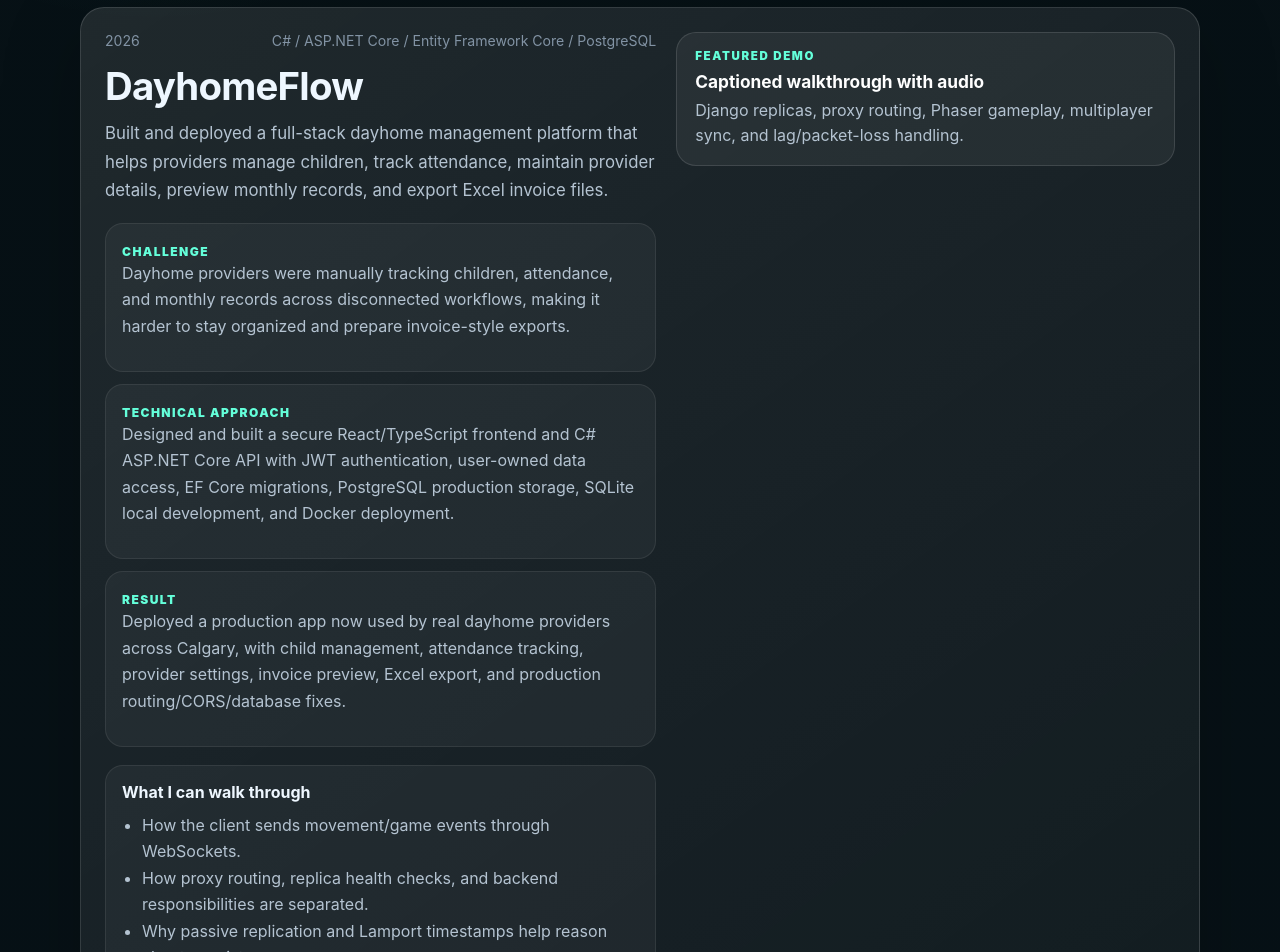
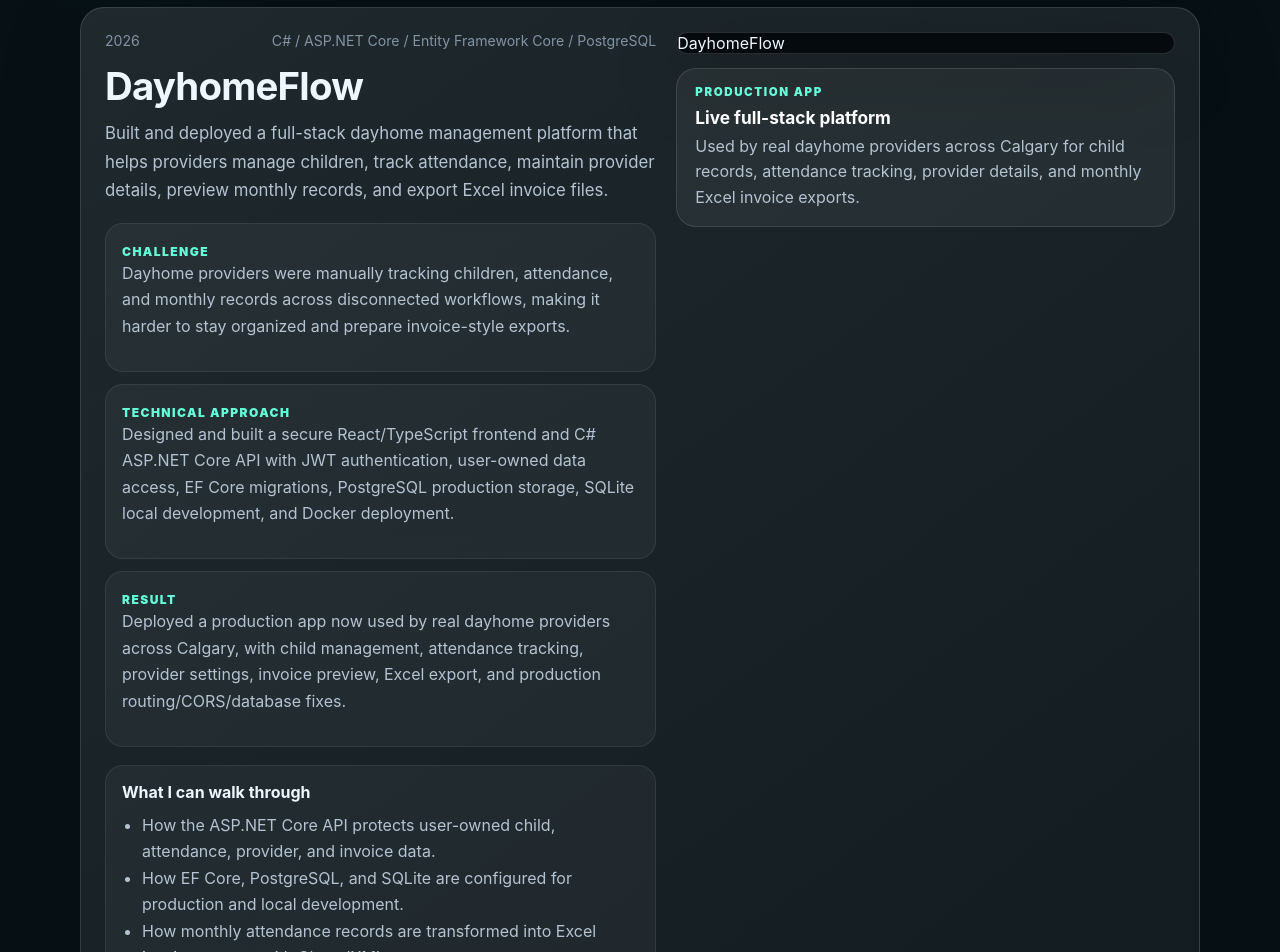
Before and after one commit to MusaJawad/musa-jawad-portfolio, a React (Vite) app: page / in a window 1280 px wide. Shown: the part 1620-2572 px from the top of the page. Built offline with nearby package versions, Linux system fonts and the light colour scheme.

Commit message:
Add DayhomeFlow and updated featured project

```diff
--- a/src/components/FeaturedCaseStudy.tsx
+++ b/src/components/FeaturedCaseStudy.tsx
@@ -1,21 +1,142 @@
 import { useState } from 'react';
 import type { Project } from '../types';
 
-function ImageLightbox({ src, alt, onClose }: { src: string; alt: string; onClose: () => void }) {
+function ImageLightbox({
+  src,
+  alt,
+  onClose
+}: {
+  src: string;
+  alt: string;
+  onClose: () => void;
+}) {
   return (
-    <div className="image-lightbox" role="dialog" aria-modal="true" aria-label={alt} onClick={onClose}>
-      <button className="lightbox-close" type="button" onClick={onClose} aria-label="Close image preview">×</button>
+    <div
+      className="image-lightbox"
+      role="dialog"
+      aria-modal="true"
+      aria-label={alt}
+      onClick={onClose}
+    >
+      <button
+        className="lightbox-close"
+        type="button"
+        onClick={onClose}
+        aria-label="Close image preview"
+      >
+        ×
+      </button>
+
       <img src={src} alt={alt} onClick={(event) => event.stopPropagation()} />
     </div>
   );
 }
 
+function getWalkthroughItems(project: Project): string[] {
+  if (project.slug === 'dayhomeflow') {
+    return [
+      'How the ASP.NET Core API protects user-owned child, attendance, provider, and invoice data.',
+      'How EF Core, PostgreSQL, and SQLite are configured for production and local development.',
+      'How monthly attendance records are transformed into Excel invoice exports with ClosedXML.',
+      'How I deployed and debugged the app across Docker, Render, Vercel, CORS, routing, and database migrations.'
+    ];
+  }
+
+  if (project.slug === 'job-tracker-api') {
+    return [
+      'How JWT register/login protects user-specific job application records.',
+      'How DTOs, validation, and controller endpoints structure the API cleanly.',
+      'How EF Core migrations, SQLite persistence, and Swagger documentation support backend review.',
+      'What I would add next: PostgreSQL deployment, frontend dashboard, and automated API tests.'
+    ];
+  }
+
+  if (project.slug === 'distributed-agario-clone') {
+    return [
+      'How the client sends movement and game events through WebSockets.',
+      'How proxy routing, replica health checks, and backend responsibilities are separated.',
+      'Why passive replication and Lamport timestamps help reason about consistency.',
+      'What I would improve next: load testing, observability, and deployment automation.'
+    ];
+  }
+
+  if (project.slug === 'mediscanner') {
+    return [
+      'How OCR preprocessing improves DIN/NPN extraction from medication images.',
+      'How regex validation and API lookup turn raw OCR text into useful medication results.',
+      'How Firebase auth/storage supports saved medications and user flows.',
+      'What I would improve next: stronger image-quality checks and broader medication database coverage.'
+    ];
+  }
+
+  if (project.evidence?.length) {
+    return project.evidence.map((item) => `Can walk through: ${item}.`);
+  }
+
+  return [
+    'Project architecture and key technical decisions.',
+    'Main implementation challenges and trade-offs.',
+    'How the project was tested, deployed, or demonstrated.',
+    'What I would improve next with more time.'
+  ];
+}
+
+function getMediaNote(project: Project) {
+  if (project.slug === 'dayhomeflow') {
+    return {
+      label: 'Production app',
+      title: 'Live full-stack platform',
+      body:
+        'Used by real dayhome providers across Calgary for child records, attendance tracking, provider details, and monthly Excel invoice exports.'
+    };
+  }
+
+  if (project.slug === 'job-tracker-api') {
+    return {
+      label: 'Backend API',
+      title: 'Secure ASP.NET Core API',
+      body:
+        'JWT authentication, protected CRUD endpoints, user-owned data access, EF Core migrations, and Swagger documentation.'
+    };
+  }
+
+  if (project.video_url) {
+    return {
+      label: 'Featured demo',
+      title: 'Captioned walkthrough with audio',
+      body:
+        'Walkthrough media showing the main user flow, architecture, implementation details, and project behavior.'
+    };
+  }
+
+  if (project.image_url) {
+    return {
+      label: 'Project preview',
+      title: 'Screenshots and visuals',
+      body:
+        'Visual evidence from the project, including UI screens, architecture diagrams, reports, or demo captures.'
+    };
+  }
+
+  return {
+    label: 'Project details',
+    title: 'Technical case study',
+    body:
+      'Breakdown of the problem, technical approach, result, stack, and implementation evidence.'
+  };
+}
+
 export function FeaturedCaseStudy({ project }: { project: Project }) {
   const [lightboxImage, setLightboxImage] = useState<{ src: string; alt: string } | null>(null);
+
   const links = [
+    ...(project.demo_url ? [{ label: 'Live Demo', href: project.demo_url }] : []),
     ...(project.github_url ? [{ label: 'GitHub', href: project.github_url }] : []),
-    ...(project.links || []),
+    ...(project.links || [])
   ];
+
+  const walkthroughItems = getWalkthroughItems(project);
+  const mediaNote = getMediaNote(project);
 
   return (
     <article className="featured-case">
@@ -24,6 +145,7 @@ export function FeaturedCaseStudy({ project }: { project: Project }) {
           <span>{project.year}</span>
           <span>{project.stack_list.slice(0, 4).join(' / ')}</span>
         </div>
+
         <h3>{project.title}</h3>
         <p className="case-summary">{project.summary}</p>
 
@@ -32,10 +154,12 @@ export function FeaturedCaseStudy({ project }: { project: Project }) {
             <span>Challenge</span>
             <p>{project.problem}</p>
           </div>
+
           <div>
             <span>Technical approach</span>
             <p>{project.solution}</p>
           </div>
+
           <div>
             <span>Result</span>
             <p>{project.impact}</p>
@@ -44,21 +168,29 @@ export function FeaturedCaseStudy({ project }: { project: Project }) {
 
         <div className="case-bullets">
           <h4>What I can walk through</h4>
+
           <ul>
-            <li>How the client sends movement/game events through WebSockets.</li>
-            <li>How proxy routing, replica health checks, and backend responsibilities are separated.</li>
-            <li>Why passive replication and Lamport timestamps help reason about consistency.</li>
-            <li>What I would improve next: load testing, observability, and deployment automation.</li>
+            {walkthroughItems.map((item) => (
+              <li key={item}>{item}</li>
+            ))}
           </ul>
         </div>
 
         <div className="chip-row">
-          {project.stack_list.map((item) => <span className="chip" key={item}>{item}</span>)}
+          {project.stack_list.map((item) => (
+            <span className="chip" key={item}>
+              {item}
+            </span>
+          ))}
         </div>
 
         {links.length ? (
           <div className="project-links case-links">
-            {links.map((link) => <a key={link.href + link.label} href={link.href} target="_blank" rel="noreferrer">{link.label} →</a>)}
+            {links.map((link) => (
+              <a key={link.href + link.label} href={link.href} target="_blank" rel="noreferrer">
+                {link.label} →
+              </a>
+            ))}
           </div>
         ) : null}
       </div>
@@ -75,20 +207,36 @@ export function FeaturedCaseStudy({ project }: { project: Project }) {
           <button
             className="case-image-frame clickable-media"
             type="button"
-            onClick={() => setLightboxImage({ src: project.image_url, alt: project.image_alt || project.title })}
+            onClick={() =>
+              setLightboxImage({
+                src: project.image_url,
+                alt: project.image_alt || project.title
+              })
+            }
             aria-label={`Open ${project.title} image`}
           >
-            <img src={project.image_url} alt={project.image_alt} loading="lazy" />
+            <img src={project.image_url} alt={project.image_alt || project.title} loading="lazy" />
           </button>
-        ) : null}
+        ) : (
+          <div className="case-image-frame case-placeholder">
+            <span>{project.title}</span>
+          </div>
+        )}
+
         <div className="case-media-note">
-          <span>Featured demo</span>
-          <strong>Captioned walkthrough with audio</strong>
-          <p>Django replicas, proxy routing, Phaser gameplay, multiplayer sync, and lag/packet-loss handling.</p>
+          <span>{mediaNote.label}</span>
+          <strong>{mediaNote.title}</strong>
+          <p>{mediaNote.body}</p>
         </div>
       </div>
 
-      {lightboxImage ? <ImageLightbox src={lightboxImage.src} alt={lightboxImage.alt} onClose={() => setLightboxImage(null)} /> : null}
+      {lightboxImage ? (
+        <ImageLightbox
+          src={lightboxImage.src}
+          alt={lightboxImage.alt}
+          onClose={() => setLightboxImage(null)}
+        />
+      ) : null}
     </article>
   );
 }
```
